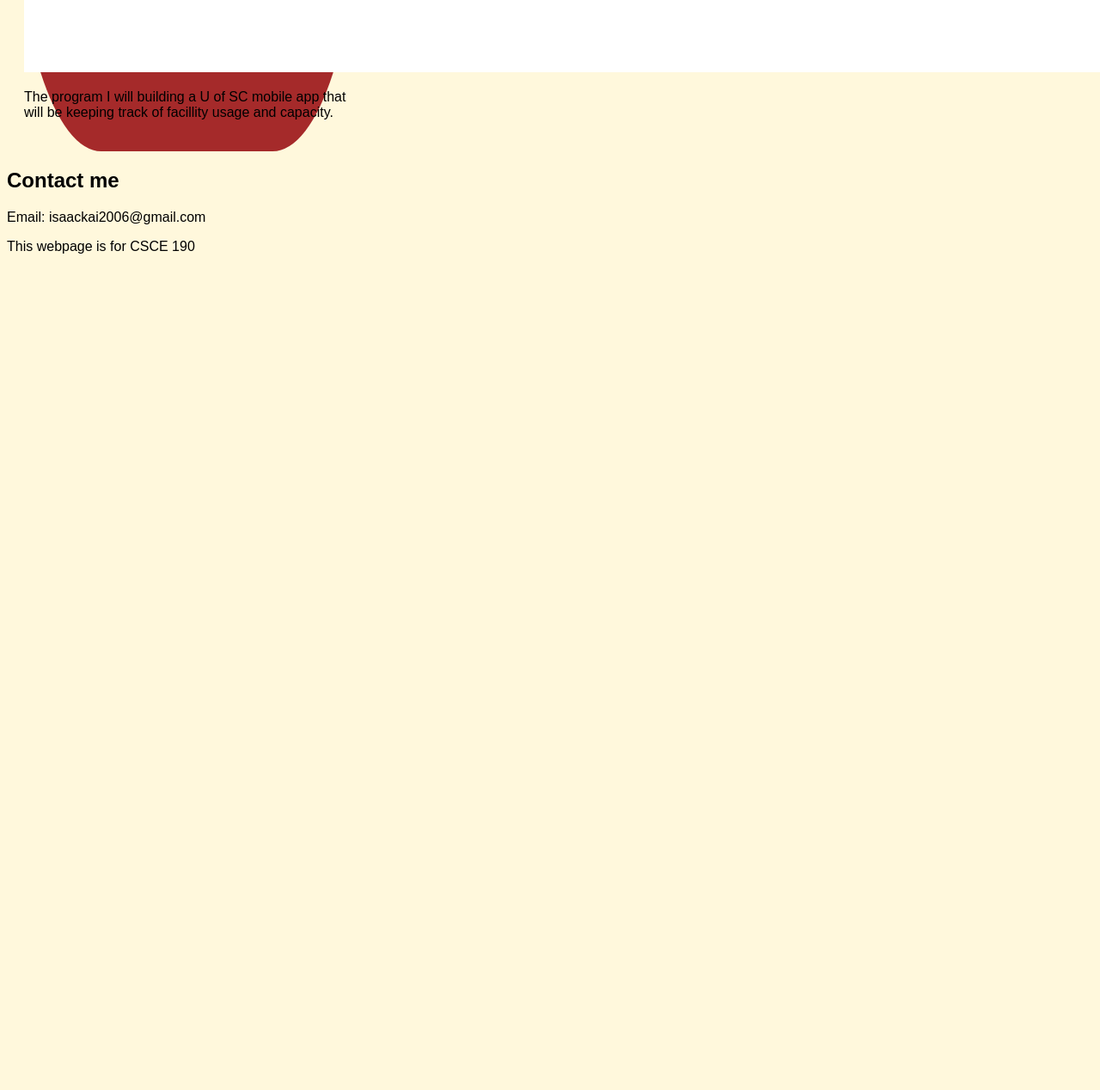
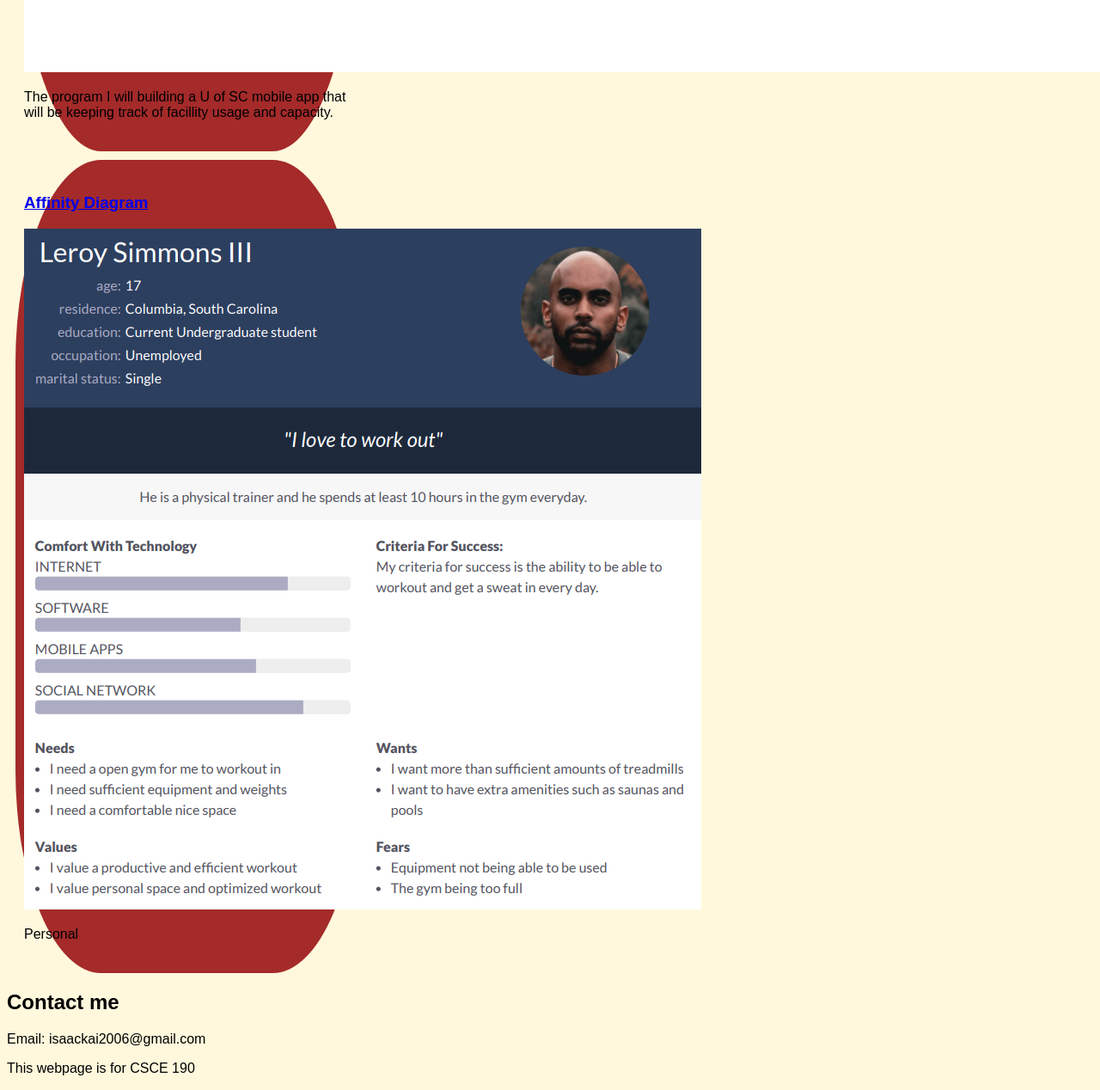
Before and after one commit to imwangu/imwangu.github.io, a plain HTML site: page index.html in a window 1280 px wide. Shown: the part 1821-3089 px from the top of the page at 86% size. Before the commit the page ends 2133 px from the top, so only its background shows below. Drawn offline with Linux system fonts and the light colour scheme.

Commit message:
personas

```diff
--- a/index.html
+++ b/index.html
@@ -37,6 +37,15 @@ The program I will building a U of SC mobile app that will be keeping track of f
 </p>
 </section>
     </div>
+    <!--Affinity Diagram Assignment -->
+<section class="project">
+<a href="files/persona.pdf"><h3>Affinity Diagram</h3></a>
+<a href="files/Affinity_DOC.pdf"><img src="Screenshot 2025-10-24 173902.png"></a>
+<p>
+Personal
+</p>
+</section>
+    </div>
 </div>
 <div class="contact">
     <h2>Contact me</h2>
```
Also changed, not shown: 4 other files.
